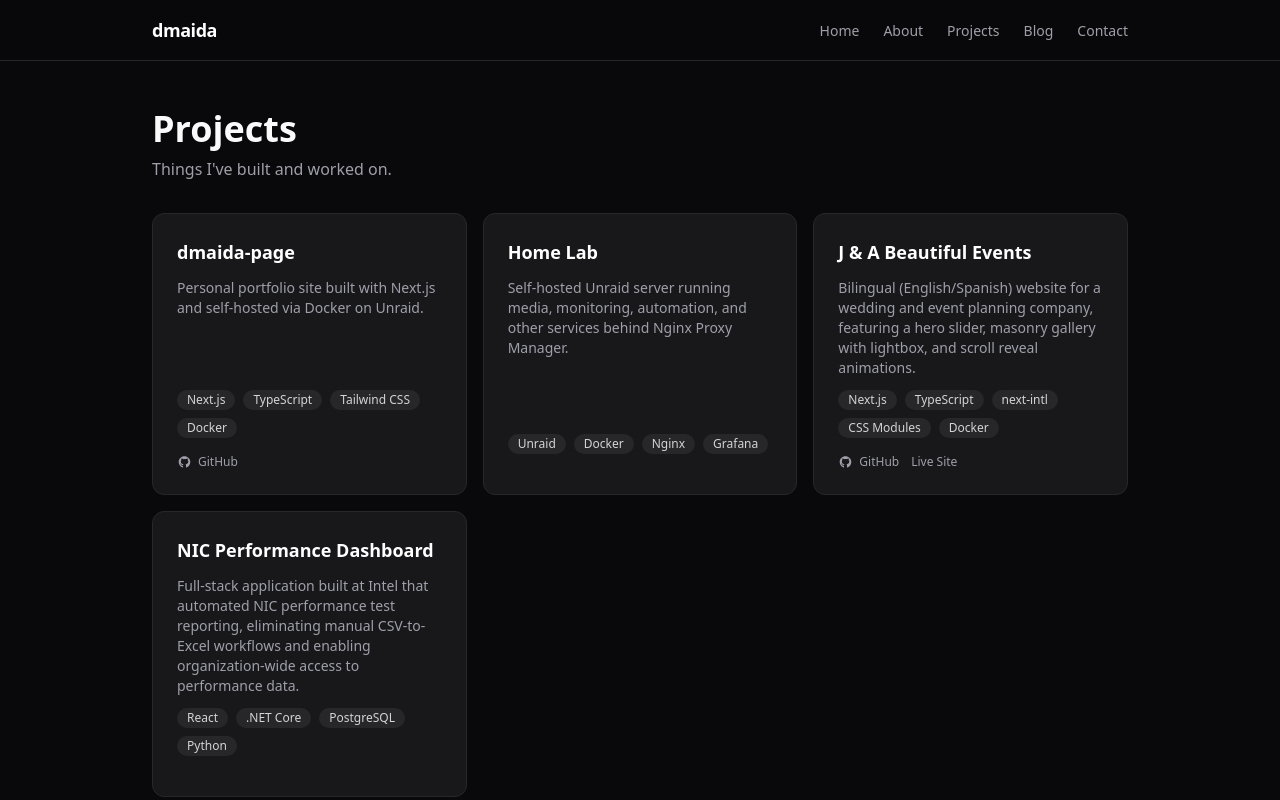
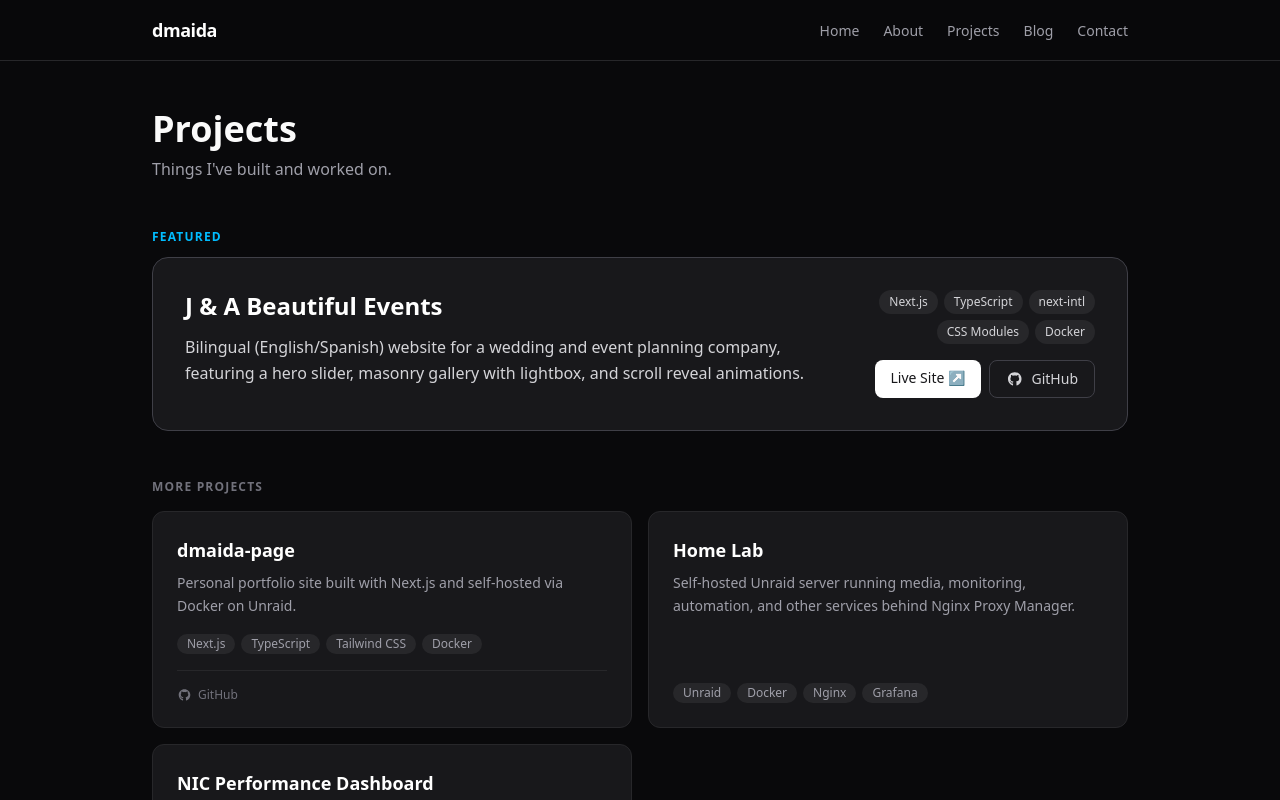
Before and after one commit to dmaida/dmaida-page, a Next.js app: page /projects in a window 1280 px wide. Shown: the top 800 px of the page. Built offline with nearby package versions, Linux system fonts and the light colour scheme.

Commit message:
Modify Projects page

```diff
--- a/src/app/projects/page.tsx
+++ b/src/app/projects/page.tsx
@@ -1,23 +1,91 @@
 import type { Metadata } from "next";
 import { projects } from "@/data/projects";
 import ProjectCard from "@/components/ProjectCard";
+import { FontAwesomeIcon } from "@fortawesome/react-fontawesome";
+import { faGithub } from "@fortawesome/free-brands-svg-icons";
 
 export const metadata: Metadata = {
   title: "Projects — Dom Maida",
 };
 
 export default function ProjectsPage() {
+  const featured = projects.find((p) => p.featured);
+  const rest = projects.filter((p) => !p.featured);
+
   return (
-    <div className="flex flex-col gap-8">
+    <div className="flex flex-col gap-12">
       <div>
         <h1 className="mb-2 text-4xl font-bold">Projects</h1>
         <p className="text-zinc-400">Things I&apos;ve built and worked on.</p>
       </div>
-      <div className="grid gap-4 sm:grid-cols-2 lg:grid-cols-3">
-        {projects.map((project) => (
-          <ProjectCard key={project.title} project={project} />
-        ))}
-      </div>
+
+      {featured && (
+        <div>
+          <p className="mb-3 text-xs font-semibold uppercase tracking-widest text-sky-400">
+            Featured
+          </p>
+          <div className="rounded-2xl border border-zinc-700 bg-zinc-900 p-8 transition-colors hover:border-zinc-500">
+            <div className="flex flex-col gap-6 lg:flex-row lg:gap-10">
+              <div className="flex-1">
+                <h2 className="mb-3 text-2xl font-bold text-white">
+                  {featured.title}
+                </h2>
+                <p className="leading-relaxed text-zinc-300">
+                  {featured.description}
+                </p>
+              </div>
+              <div className="flex flex-col gap-4 lg:w-56 lg:shrink-0 lg:items-end">
+                <div className="flex flex-wrap gap-1.5 lg:justify-end">
+                  {featured.tech.map((t) => (
+                    <span
+                      key={t}
+                      className="rounded-full bg-zinc-800 px-2.5 py-1 text-xs text-zinc-300"
+                    >
+                      {t}
+                    </span>
+                  ))}
+                </div>
+                <div className="flex gap-2">
+                  {featured.url && (
+                    <a
+                      href={featured.url}
+                      target="_blank"
+                      rel="noopener noreferrer"
+                      className="rounded-lg bg-white px-4 py-2 text-sm font-medium text-zinc-900 transition-colors hover:bg-zinc-200"
+                    >
+                      Live Site ↗
+                    </a>
+                  )}
+                  {featured.github && (
+                    <a
+                      href={featured.github}
+                      target="_blank"
+                      rel="noopener noreferrer"
+                      className="flex items-center gap-2 rounded-lg border border-zinc-700 px-4 py-2 text-sm text-zinc-300 transition-colors hover:border-zinc-500 hover:text-white"
+                    >
+                      <FontAwesomeIcon icon={faGithub} className="size-4" />
+                      GitHub
+                    </a>
+                  )}
+                </div>
+              </div>
+            </div>
+          </div>
+        </div>
+      )}
+
+      {rest.length > 0 && (
+        <div>
+          <p className="mb-4 text-xs font-semibold uppercase tracking-widest text-zinc-500">
+            More Projects
+          </p>
+          <div className="grid gap-4 sm:grid-cols-2">
+            {rest.map((project) => (
+              <ProjectCard key={project.title} project={project} />
+            ))}
+          </div>
+        </div>
+      )}
     </div>
   );
 }
--- a/src/components/ProjectCard.tsx
+++ b/src/components/ProjectCard.tsx
@@ -4,28 +4,31 @@ import { Project } from "@/data/projects";
 
 export default function ProjectCard({ project }: { project: Project }) {
   return (
-    <div className="flex flex-col gap-3 rounded-xl border border-zinc-800 bg-zinc-900 p-6 transition-colors hover:border-zinc-600">
-      <h3 className="text-lg font-semibold text-white">{project.title}</h3>
-      <p className="flex-1 text-sm text-zinc-400">{project.description}</p>
-      <div className="flex flex-wrap gap-2">
+    <div className="flex flex-col rounded-xl border border-zinc-800 bg-zinc-900 p-6 transition-colors hover:border-zinc-600">
+      <h3 className="mb-2 text-lg font-semibold text-white">{project.title}</h3>
+      <p className="flex-1 text-sm leading-relaxed text-zinc-400">
+        {project.description}
+      </p>
+      <div className="mt-4 flex flex-wrap gap-1.5">
         {project.tech.map((t) => (
           <span
             key={t}
-            className="rounded-full bg-zinc-800 px-2.5 py-0.5 text-xs text-zinc-300"
+            className="rounded-full bg-zinc-800 px-2.5 py-0.5 text-xs text-zinc-400"
           >
             {t}
           </span>
         ))}
       </div>
-      <div className="flex gap-3 pt-1">
+      {(project.github || project.url) && (
+        <div className="mt-4 flex items-center gap-4 border-t border-zinc-800 pt-4">
           {project.github && (
             <a
               href={project.github}
               target="_blank"
               rel="noopener noreferrer"
-            className="flex items-center gap-1.5 text-xs text-zinc-400 underline-offset-2 hover:text-white hover:underline"
+              className="flex items-center gap-1.5 text-xs text-zinc-500 transition-colors hover:text-white"
             >
-            <FontAwesomeIcon icon={faGithub} className="size-3" />
+              <FontAwesomeIcon icon={faGithub} className="size-3.5" />
               GitHub
             </a>
           )}
@@ -34,12 +37,13 @@ export default function ProjectCard({ project }: { project: Project }) {
               href={project.url}
               target="_blank"
               rel="noopener noreferrer"
-            className="text-xs text-zinc-400 underline-offset-2 hover:text-white hover:underline"
+              className="text-xs text-zinc-500 transition-colors hover:text-white"
             >
-            Live Site
+              Live Site ↗
             </a>
           )}
         </div>
+      )}
     </div>
   );
 }
--- a/src/data/projects.ts
+++ b/src/data/projects.ts
@@ -4,6 +4,7 @@ export interface Project {
   tech: string[];
   url?: string;
   github?: string;
+  featured?: boolean;
 }
 
 export const projects: Project[] = [
@@ -27,6 +28,7 @@ export const projects: Project[] = [
     tech: ["Next.js", "TypeScript", "next-intl", "CSS Modules", "Docker"],
     github: "https://github.com/dmaida/j_a_beautiful_events",
     url: "https://jandabeautifulevents.com/",
+    featured: true,
   },
   {
     title: "NIC Performance Dashboard",
```
Lines whose indentation alone changed are shown as unchanged.
